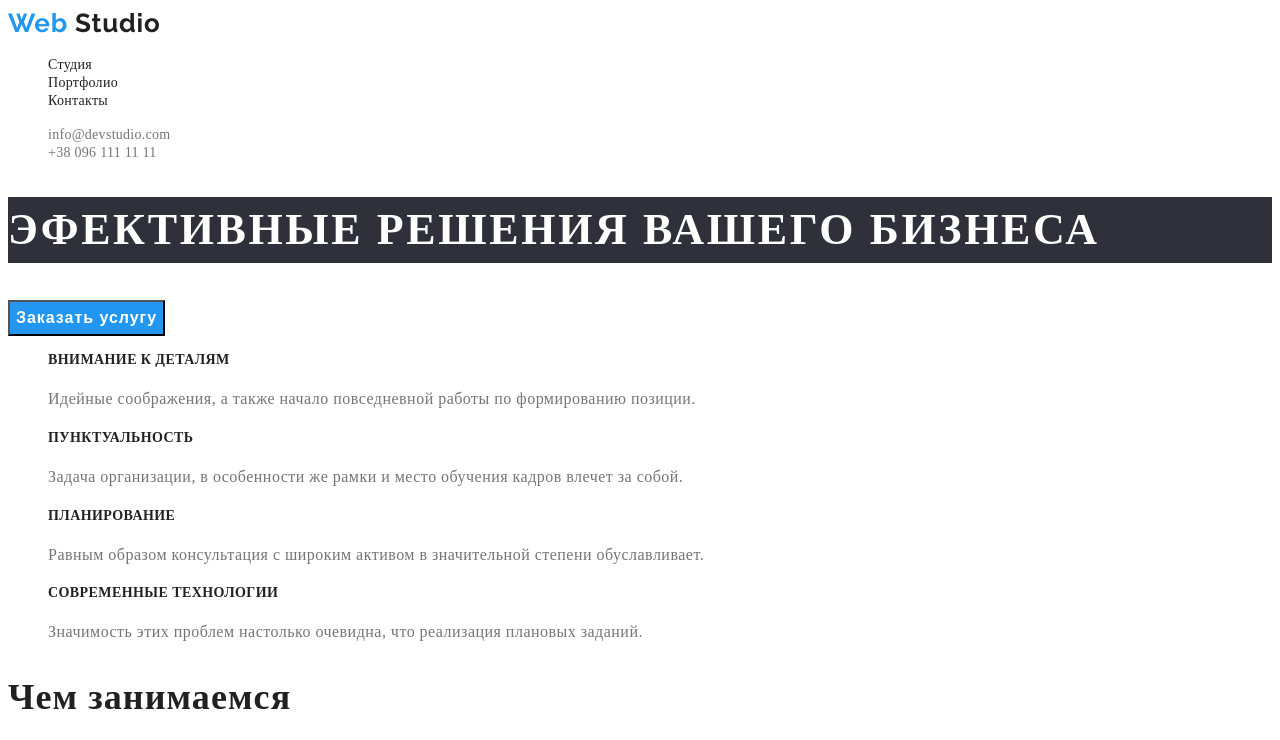
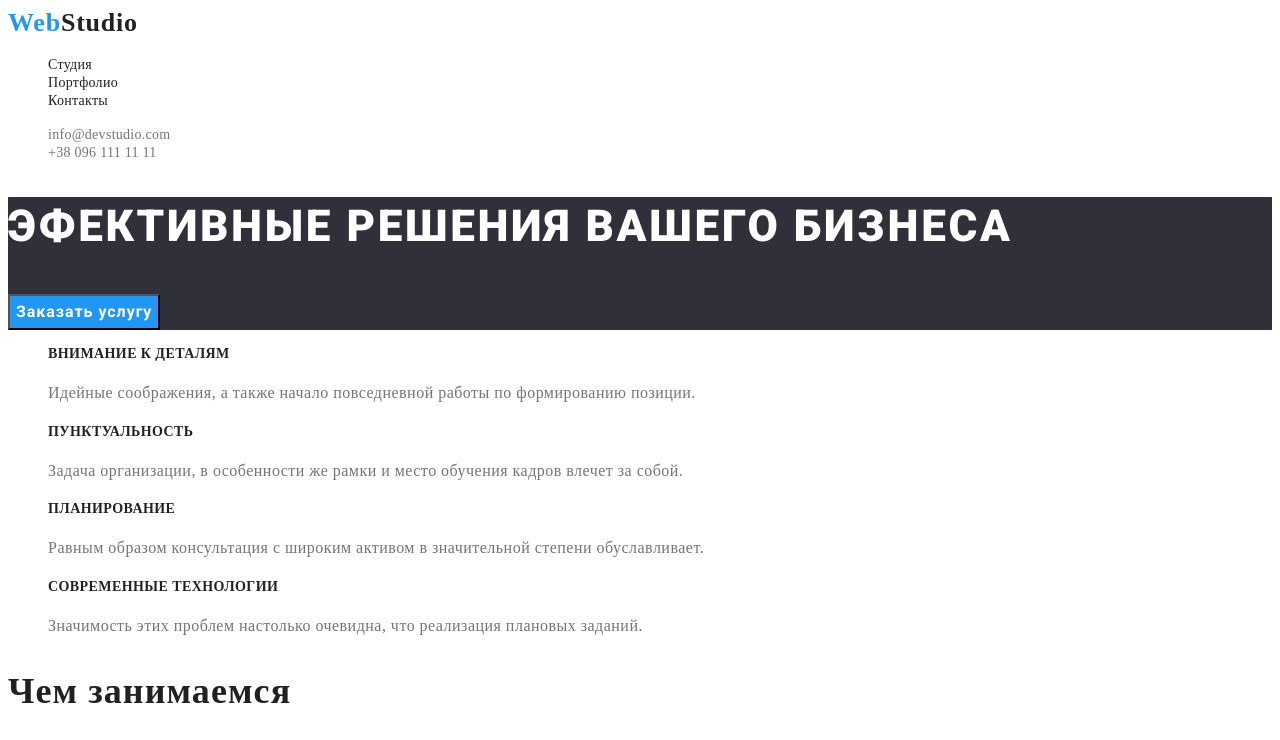
Before and after one commit to 787898Den/goit-markup-hw-02., a plain HTML site: page index.html in a window 1280 px wide. Shown: the top 740 px of the page. Drawn offline with Linux system fonts and the light colour scheme.

Commit message:
добавил изменения

```diff
--- a/css/style.css
+++ b/css/style.css
@@ -1,14 +1,15 @@
 :root {
-  --header-color: #212121;
   --primary-text-color: #757575;
   --second-text-color: #ffffff;
   --primary-title-color: #212121;
   --accent-color: #2196f3;
   --third-text-color: rgba(255, 255, 255, 0.6);
+  --fourth-text-color: #f5f4fa;
+  --background-color-footer: #2f303a;
 }
 .body {
   font-family: "Roboto" sans-serif;
-  color: var(--header-color);
+  color: var(--primary-title-color);
 }
 /*-----header----*/
 .header {
@@ -21,7 +22,7 @@
   text-decoration: none;
 }
 .logo {
-  font-family: Raleway;
+  font-family: "Raleway" sans-serif;
   font-style: normal;
   font-weight: bold;
   font-size: 26px;
@@ -57,15 +58,21 @@
   color: var(--accent-color);
 }
 /*-----hero----- */
+.hero {
+  background-color: var(--background-color-footer);
+}
 .hero-heading {
+  font-family: Roboto;
+  font-style: normal;
   font-weight: 900;
   font-size: 44px;
-  line-height: 1.5;
-
+  line-height: 1.36;
   letter-spacing: 0.06em;
   text-transform: uppercase;
   color: var(--second-text-color);
-  background-color: #2f303a;
+}
+.hero-heading {
+  background-color: var(--background-color-footer);
 }
 .hero-title {
   font-weight: bold;
@@ -75,6 +82,7 @@
   color: var(--primary-title-color);
 }
 .hero-title-about {
+  font-style: normal;
   font-weight: bold;
   font-size: 14px;
   line-height: 1.14;
@@ -89,18 +97,17 @@
   letter-spacing: 0.03em;
   color: var(--primary-text-color);
 }
-.btn {
+.heading-button {
+  font-family: Roboto;
+  font-style: normal;
   font-weight: bold;
   font-size: 16px;
   line-height: 1.87;
-  display: flex;
-  align-items: center;
-  text-align: center;
   letter-spacing: 0.06em;
   color: var(--second-text-color);
   background-color: var(--accent-color);
 }
-.btn {
+.heading-button {
   cursor: pointer;
 }
 .button {
@@ -113,8 +120,8 @@
 }
 .button:hover,
 .button:focus {
-  color: var(--accent-color);
-  background-color: #f5f4fa;
+  color: var(--fourth-text-color);
+  background-color: var(--accent-color);
 }
 .button {
   cursor: pointer;
@@ -122,7 +129,7 @@
 
 /* -----footer----- */
 .footer {
-  background-color: #2f303a;
+  background-color: var(--background-color-footer);
 }
 .footer-address-link,
 .contact-link {
--- a/index.html
+++ b/index.html
@@ -11,12 +11,11 @@
     />
     <link rel="stylesheet" href="css/style.css" />
   </head>
-  <body>
+  <body class="body">
     <header class="header">
       <nav class="header-nav">
         <a class="link logo" href="">
-          Web
-          <span class="studio-dark">Studio</span>
+          Web<span class="studio-dark">Studio</span>
         </a>
 
         <ul class="list">
@@ -48,13 +47,13 @@
       </ul>
     </header>
 
-    <section>
+    <section class="hero">
       <h1 class="hero-heading">ЭФЕКТИВНЫЕ РЕШЕНИЯ ВАШЕГО БИЗНЕСА</h1>
-      <button class="btn" type="button">Заказать услугу</button>
+      <button class="heading-button" type="button">Заказать услугу</button>
     </section>
 
     <main>
-      <section class="hero">
+      <section">
         <ul class="hero-list list">
           <li>
             <h3 class="hero-title-about">Внимание к деталям</h3>
@@ -133,8 +132,7 @@
     </main>
     <footer class="footer">
       <a class="logo link" href=""
-        >Web
-        <span class="studio-light"> Studio</span>
+        >Web<span class="studio-light">Studio</span>
       </a>
       <address class="footer-address-link">г.Киев,пр-т Леси Укранки,26</address>
       <ul class="list">
```
Also changed, not shown: portfolio.html (+10 -6 lines).
